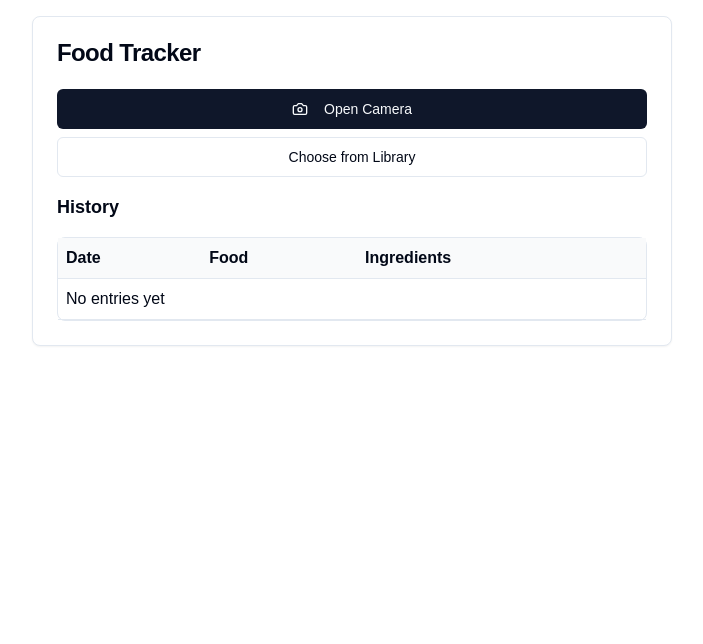
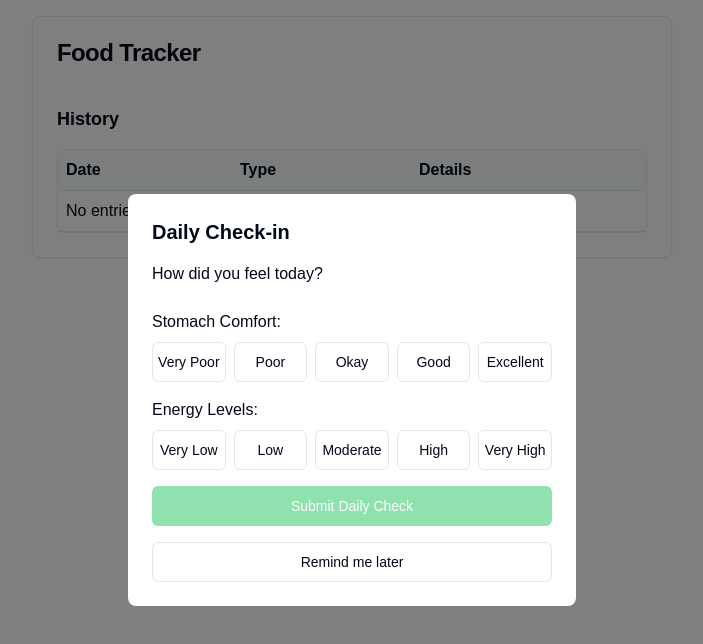
Before and after one commit to tomek-mcclintock/food-tracker, a Next.js app: page / in a window 1280 px wide. Shown: the top 644 px of the page, without its empty margins (288-991 px from the left). Built offline with nearby package versions, Linux system fonts and the light colour scheme.

Commit message:
Added stomach and energy questions

```diff
--- a/src/components/FoodTracker.js
+++ b/src/components/FoodTracker.js
@@ -13,18 +13,61 @@ const FoodTracker = () => {
   const [results, setResults] = useState(null);
   const [error, setError] = useState(null);
   const [history, setHistory] = useState([]);
+  const [selectedStomach, setSelectedStomach] = useState(null);
+  const [selectedEnergy, setSelectedEnergy] = useState(null);
+  const [showDailyCheck, setShowDailyCheck] = useState(false);
   const webcamRef = React.useRef(null);
 
   // Load history from localStorage
   useEffect(() => {
     const saved = localStorage.getItem('foodHistory');
     if (saved) setHistory(JSON.parse(saved));
+    checkForDailyPrompt();
   }, []);
 
   // Save history to localStorage when it changes
   useEffect(() => {
     localStorage.setItem('foodHistory', JSON.stringify(history));
   }, [history]);
+
+  // Check if we should show the daily prompt
+  const checkForDailyPrompt = () => {
+    // FOR TESTING: Always show the prompt
+    setShowDailyCheck(true);
+
+    // PRODUCTION VERSION (uncomment when ready):
+    /*
+    const lastCheck = localStorage.getItem('lastDailyCheck');
+    const today = new Date().toDateString();
+    const currentHour = new Date().getHours();
+
+    if (currentHour >= 19 && lastCheck !== today) {
+      setShowDailyCheck(true);
+    }
+    */
+  };
+
+  const submitDailyCheck = () => {
+    if (!selectedStomach || !selectedEnergy) {
+      return; // Don't submit unless both ratings are selected
+    }
+
+    const today = new Date().toDateString();
+
+    // Add wellness entry to history
+    const wellnessEntry = {
+      date: new Date().toLocaleString(),
+      type: 'wellness',
+      stomach: selectedStomach,
+      energy: selectedEnergy
+    };
+
+    setHistory(prev => [wellnessEntry, ...prev]);
+    localStorage.setItem('lastDailyCheck', today);
+    setShowDailyCheck(false);
+    setSelectedStomach(null);
+    setSelectedEnergy(null);
+  };
 
   const handleFileUpload = (file) => {
     if (file.size > 5 * 1024 * 1024) {
@@ -98,94 +141,83 @@ const FoodTracker = () => {
         </CardHeader>
         <CardContent>
           <div className="space-y-4">
-            {error && (
-              <div className="bg-red-100 border border-red-400 text-red-700 px-4 py-3 rounded">
-                {error}
+            {showDailyCheck && (
+              <div className="fixed inset-0 bg-black bg-opacity-50 flex items-center justify-center p-4 z-50">
+                <div className="bg-white rounded-lg p-6 max-w-md w-full">
+                  <h2 className="text-xl font-bold mb-4">Daily Check-in</h2>
+                  <p className="mb-6">How did you feel today?</p>
+
+                  <div className="space-y-4">
+                    <div>
+                      <p className="font-medium mb-2">Stomach Comfort:</p>
+                      <div className="grid grid-cols-5 gap-2">
+                        {[
+                          'Very Poor',
+                          'Poor',
+                          'Okay',
+                          'Good',
+                          'Excellent'
+                        ].map(rating => (
+                          <Button
+                            key={rating}
+                            variant={selectedStomach === rating ? "default" : "outline"}
+                            onClick={() => setSelectedStomach(rating)}
+                            className="w-full text-sm"
+                          >
+                            {rating}
+                          </Button>
+                        ))}
                       </div>
-            )}
+                    </div>
 
-            {!showCamera && !photo && (
-              <div className="space-y-2">
-                <Button onClick={() => setShowCamera(true)} className="w-full">
-                  <Camera className="w-4 h-4 mr-2" /> Open Camera
+                    <div>
+                      <p className="font-medium mb-2">Energy Levels:</p>
+                      <div className="grid grid-cols-5 gap-2">
+                        {[
+                          'Very Low',
+                          'Low',
+                          'Moderate',
+                          'High',
+                          'Very High'
+                        ].map(rating => (
+                          <Button
+                            key={rating}
+                            variant={selectedEnergy === rating ? "default" : "outline"}
+                            onClick={() => setSelectedEnergy(rating)}
+                            className="w-full text-sm"
+                          >
+                            {rating}
                           </Button>
+                        ))}
+                      </div>
+                    </div>
+
+                    <Button
+                      onClick={submitDailyCheck}
+                      disabled={!selectedStomach || !selectedEnergy}
+                      className="w-full bg-green-500 hover:bg-green-600 text-white"
+                    >
+                      Submit Daily Check
+                    </Button>
+
                     <Button
                       variant="outline"
+                      onClick={() => {
+                        setShowDailyCheck(false);
+                        setSelectedStomach(null);
+                        setSelectedEnergy(null);
+                      }}
                       className="w-full"
-                  onClick={() => document.getElementById('file-upload').click()}
                     >
-                  Choose from Library
+                      Remind me later
                     </Button>
-                <input
-                  id="file-upload"
-                  type="file"
-                  accept="image/jpeg,image/png"
-                  className="hidden"
-                  onChange={(e) => e.target.files?.[0] && handleFileUpload(e.target.files[0])}
-                />
                   </div>
-            )}
-
-            {showCamera && (
-              <div className="relative bg-black rounded-lg overflow-hidden">
-                <Webcam
-                  audio={false}
-                  ref={webcamRef}
-                  screenshotFormat="image/jpeg"
-                  videoConstraints={{
-                    facingMode: { exact: "environment" }
-                  }}
-                  className="w-full h-[400px] object-cover"
-                />
-                <div className="absolute bottom-4 left-0 right-0 flex justify-center gap-4">
-                  <Button onClick={() => {
-                    const imageSrc = webcamRef.current?.getScreenshot();
-                    if (imageSrc) {
-                      setPhoto(imageSrc);
-                      setShowCamera(false);
-                      analyzeFood(imageSrc);
-                    }
-                  }}>Take Photo</Button>
-                  <Button variant="destructive" onClick={() => setShowCamera(false)}>
-                    <X className="w-4 h-4" />
-                  </Button>
                 </div>
               </div>
             )}
 
-            {photo && (
-              <div className="space-y-4">
-                <img src={photo} alt="Food" className="w-full rounded-lg" />
-
-                {analyzing ? (
-                  <div className="flex items-center justify-center gap-2 text-blue-600">
-                    <Loader2 className="w-4 h-4 animate-spin" /> Analyzing...
-                  </div>
-                ) : results && (
-                  <div className="bg-gray-50 p-4 rounded-lg">
-                    <h3 className="font-semibold mb-2">Analysis Results:</h3>
-                    <p><strong>Food:</strong> {results.mainItem}</p>
-                    <p><strong>Ingredients:</strong></p>
-                    <ul className="list-disc pl-5">
-                      {results.ingredients.map((ingredient, index) => (
-                        <li key={index}>{ingredient}</li>
-                      ))}
-                    </ul>
-                  </div>
-                )}
-
-                <Button
-                  onClick={() => {
-                    setPhoto(null);
-                    setResults(null);
-                  }}
-                  variant="outline"
-                  className="w-full"
-                >
-                  Take New Photo
-                </Button>
-              </div>
-            )}
+            {/* Rest of your existing JSX */}
+            {/* Keep all the existing camera, photo, and results display code */}
 
             <div className="mt-8">
               <h3 className="text-lg font-semibold mb-4">History</h3>
@@ -194,8 +226,8 @@ const FoodTracker = () => {
                   <thead>
                     <tr className="border-b bg-gray-50">
                       <th className="p-2 text-left">Date</th>
-                      <th className="p-2 text-left">Food</th>
-                      <th className="p-2 text-left">Ingredients</th>
+                      <th className="p-2 text-left">Type</th>
+                      <th className="p-2 text-left">Details</th>
                     </tr>
                   </thead>
                   <tbody>
@@ -207,8 +239,22 @@ const FoodTracker = () => {
                       history.map((entry, index) => (
                         <tr key={index} className="border-b">
                           <td className="p-2">{entry.date}</td>
-                          <td className="p-2">{entry.food}</td>
-                          <td className="p-2">{entry.ingredients}</td>
+                          <td className="p-2">
+                            {entry.type === 'wellness' ? 'Daily Check' : 'Food'}
+                          </td>
+                          <td className="p-2">
+                            {entry.type === 'wellness' ? (
+                              <div>
+                                <p>Stomach: {entry.stomach}</p>
+                                <p>Energy: {entry.energy}</p>
+                              </div>
+                            ) : (
+                              <div>
+                                <p><strong>{entry.food}</strong></p>
+                                <p className="text-sm">{entry.ingredients}</p>
+                              </div>
+                            )}
+                          </td>
                         </tr>
                       ))
                     )}
```
Lines whose indentation alone changed are shown as unchanged.
